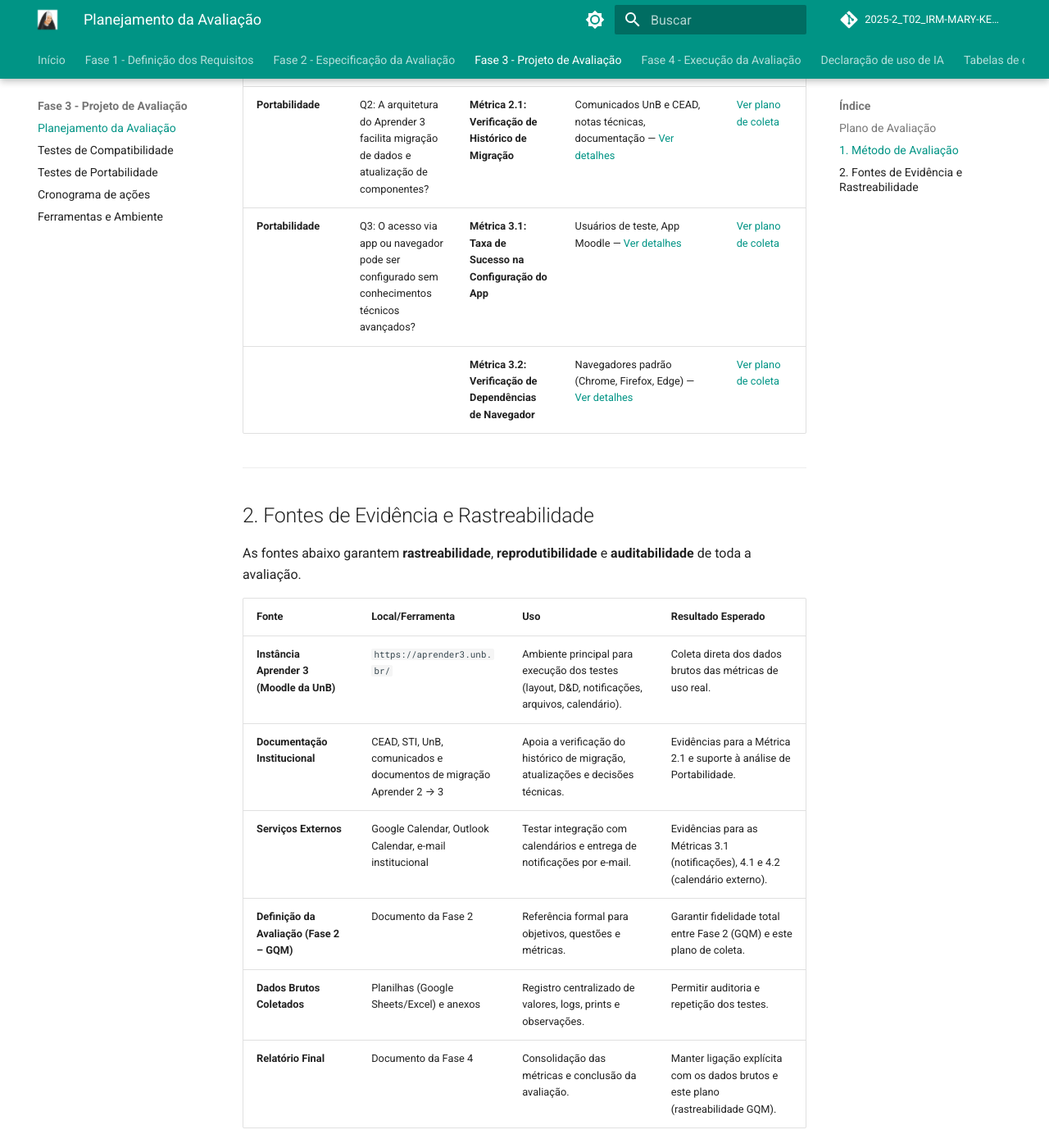
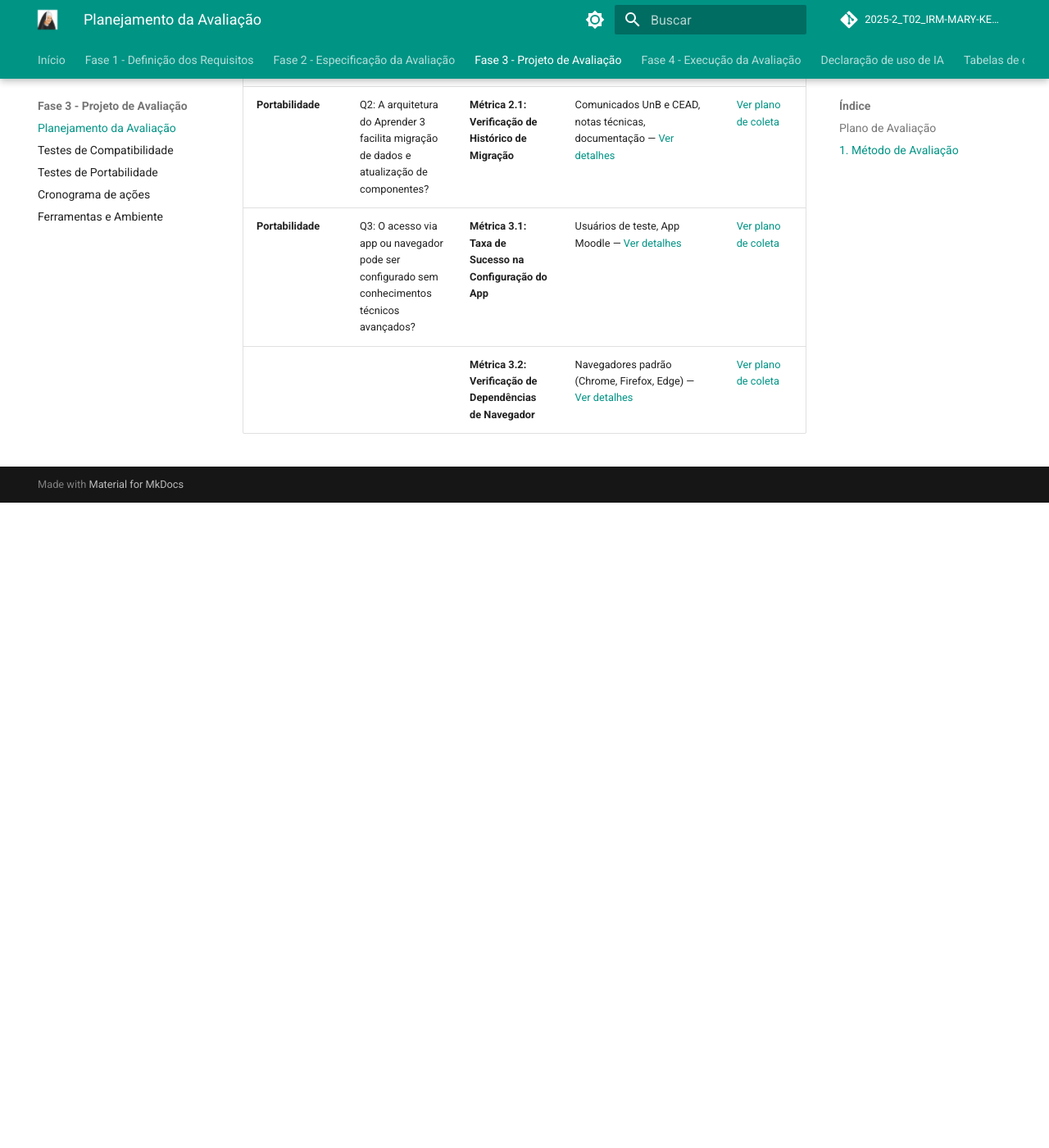
Before and after one commit to FCTE-Qualidade-de-Software-1/2025-2_T02_IRM-MARY-KELLER, an MkDocs documentation site: the page built from docs/fase_3/planejamento.md, in a window 1280 px wide and 1400 px high, scrolled down 2355 px. Shown: the whole window at 82% size. Built offline with MkDocs 1.6.1 and Material for MkDocs 9.7.7, drawn with Linux system fonts in a browser that asks for light colours; comment, search, counter and statistics services are not loaded; after the commit the page ends 2968 px from its top, so only the background shows below that.

Commit message:
fix: remover redundancia

```diff
--- a/docs/fase_3/planejamento.md
+++ b/docs/fase_3/planejamento.md
@@ -32,19 +32,3 @@ A Tabela a seguir resume, para cada **dimensão**, as **questões GQM**, **métr
 | **Portabilidade** | Q2: A arquitetura do Aprender 3 facilita migração de dados e atualização de componentes? | **Métrica 2.1: Verificação de Histórico de Migração** | Comunicados UnB e CEAD, notas técnicas, documentação — [Ver detalhes](../ferramentas) | [Ver plano de coleta](../portabilidade/#ct-por-03-verificacao-de-historico-de-migracao-aprender-2-aprender-3) |
 | **Portabilidade** | Q3: O acesso via app ou navegador pode ser configurado sem conhecimentos técnicos avançados? | **Métrica 3.1: Taxa de Sucesso na Configuração do App** | Usuários de teste, App Moodle — [Ver detalhes](../ferramentas) | [Ver plano de coleta](../portabilidade/#ct-por-05-sucesso-na-configuracao-do-app-moodle-por-novos-usuarios) |
 | | | **Métrica 3.2: Verificação de Dependências de Navegador** | Navegadores padrão (Chrome, Firefox, Edge) — [Ver detalhes](../ferramentas) | [Ver plano de coleta](../portabilidade/#ct-por-06-verificacao-de-dependencias-de-navegador-navegador-limpo) |
-
-
----
-
-## 2. Fontes de Evidência e Rastreabilidade
-
-As fontes abaixo garantem **rastreabilidade**, **reprodutibilidade** e **auditabilidade** de toda a avaliação.
-
-| **Fonte** | **Local/Ferramenta** | **Uso** | **Resultado Esperado** |
-| --- | --- | --- | --- |
-| **Instância Aprender 3 (Moodle da UnB)** | `https://aprender3.unb.br/` | Ambiente principal para execução dos testes (layout, D&D, notificações, arquivos, calendário). | Coleta direta dos dados brutos das métricas de uso real. |
-| **Documentação Institucional** | CEAD, STI, UnB, comunicados e documentos de migração Aprender 2 → 3 | Apoia a verificação do histórico de migração, atualizações e decisões técnicas. | Evidências para a Métrica 2.1 e suporte à análise de Portabilidade. |
-| **Serviços Externos** | Google Calendar, Outlook Calendar, e-mail institucional | Testar integração com calendários e entrega de notificações por e-mail. | Evidências para as Métricas 3.1 (notificações), 4.1 e 4.2 (calendário externo). |
-| **Definição da Avaliação (Fase 2 – GQM)** | Documento da Fase 2 | Referência formal para objetivos, questões e métricas. | Garantir fidelidade total entre Fase 2 (GQM) e este plano de coleta. |
-| **Dados Brutos Coletados** | Planilhas (Google Sheets/Excel) e anexos | Registro centralizado de valores, logs, prints e observações. | Permitir auditoria e repetição dos testes. |
-| **Relatório Final** | Documento da Fase 4 | Consolidação das métricas e conclusão da avaliação. | Manter ligação explícita com os dados brutos e este plano (rastreabilidade GQM). |
```
